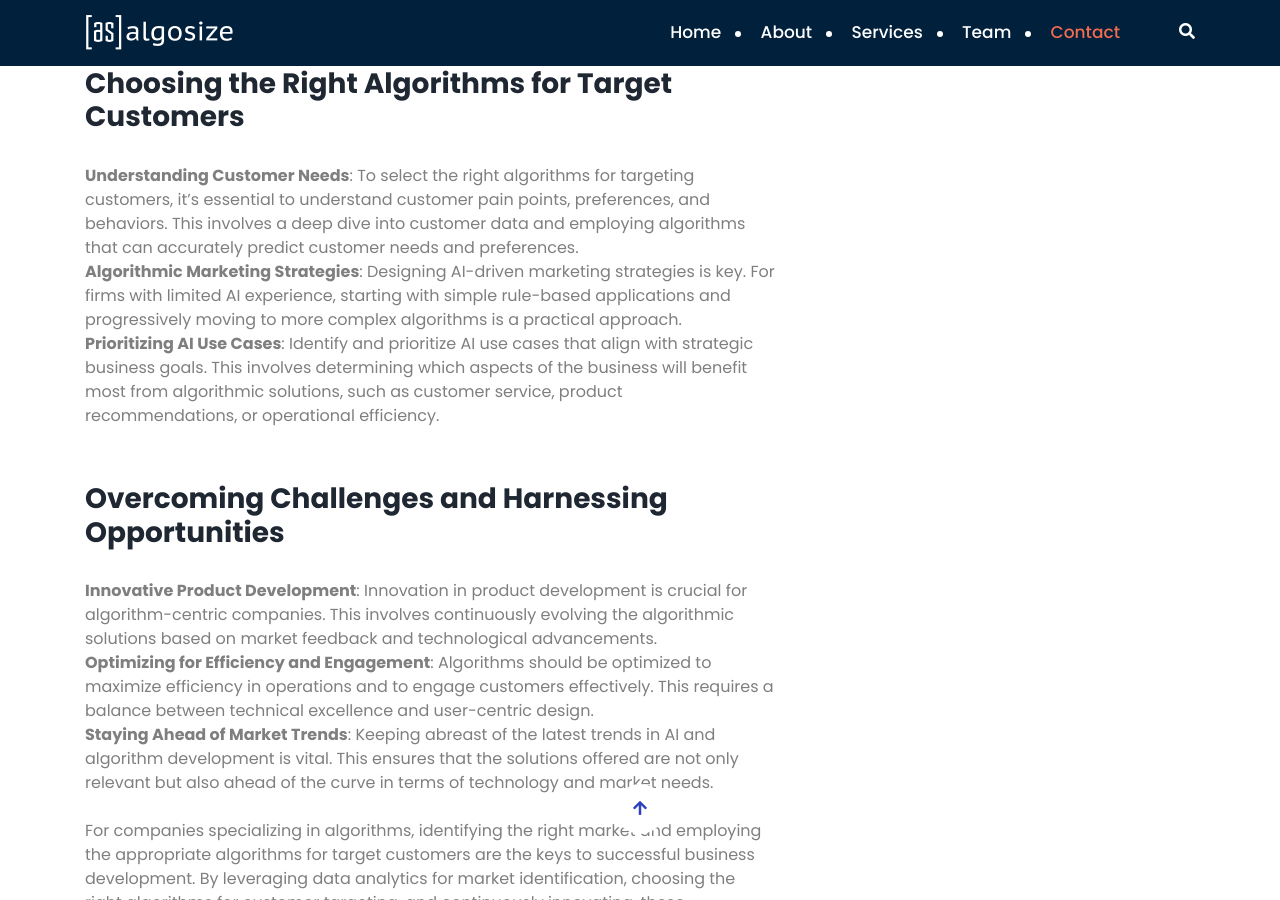
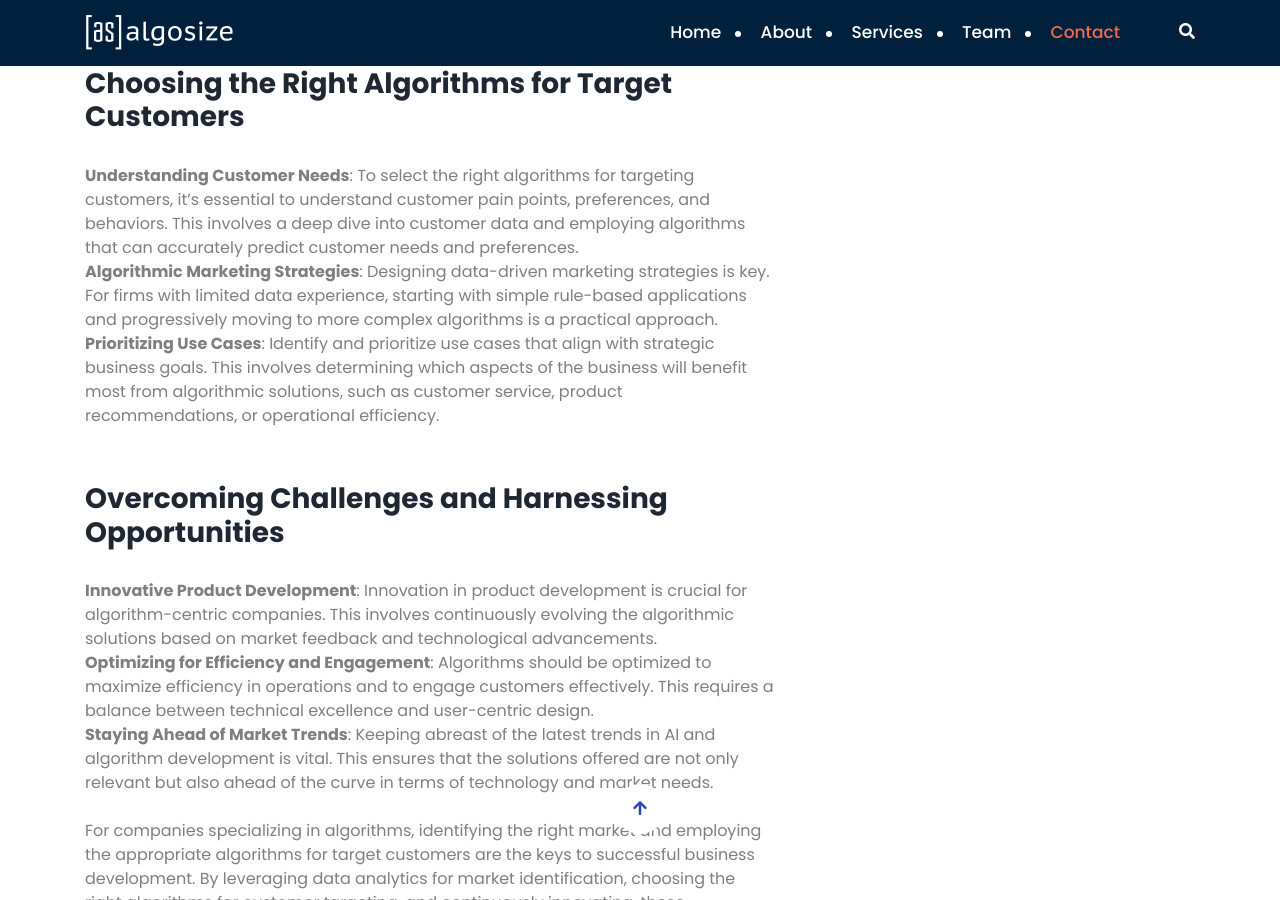
Before and after one commit to AlgoSize/website, a Jekyll site: the page built from _portfolios/business-development.md, in a window 1280 px wide and 900 px high, scrolled down 1413 px. Built offline with Jekyll 4.4.1, drawn with Linux system fonts in a browser that asks for light colours.

Commit message:
Update business-development.md

```diff
--- a/_portfolios/business-development.md
+++ b/_portfolios/business-development.md
@@ -19,9 +19,9 @@ In the era of digital transformation, companies whose core business revolves aro
 
 1. **Understanding Customer Needs**: To select the right algorithms for targeting customers, it's essential to understand customer pain points, preferences, and behaviors. This involves a deep dive into customer data and employing algorithms that can accurately predict customer needs and preferences.
 <br/>
-2. **Algorithmic Marketing Strategies**: Designing AI-driven marketing strategies is key. For firms with limited AI experience, starting with simple rule-based applications and progressively moving to more complex algorithms is a practical approach.
+2. **Algorithmic Marketing Strategies**: Designing data-driven marketing strategies is key. For firms with limited data experience, starting with simple rule-based applications and progressively moving to more complex algorithms is a practical approach.
 <br/>
-3. **Prioritizing AI Use Cases**: Identify and prioritize AI use cases that align with strategic business goals. This involves determining which aspects of the business will benefit most from algorithmic solutions, such as customer service, product recommendations, or operational efficiency.
+3. **Prioritizing Use Cases**: Identify and prioritize use cases that align with strategic business goals. This involves determining which aspects of the business will benefit most from algorithmic solutions, such as customer service, product recommendations, or operational efficiency.
 <br/>
 <br/>
 ## Overcoming Challenges and Harnessing Opportunities
```
